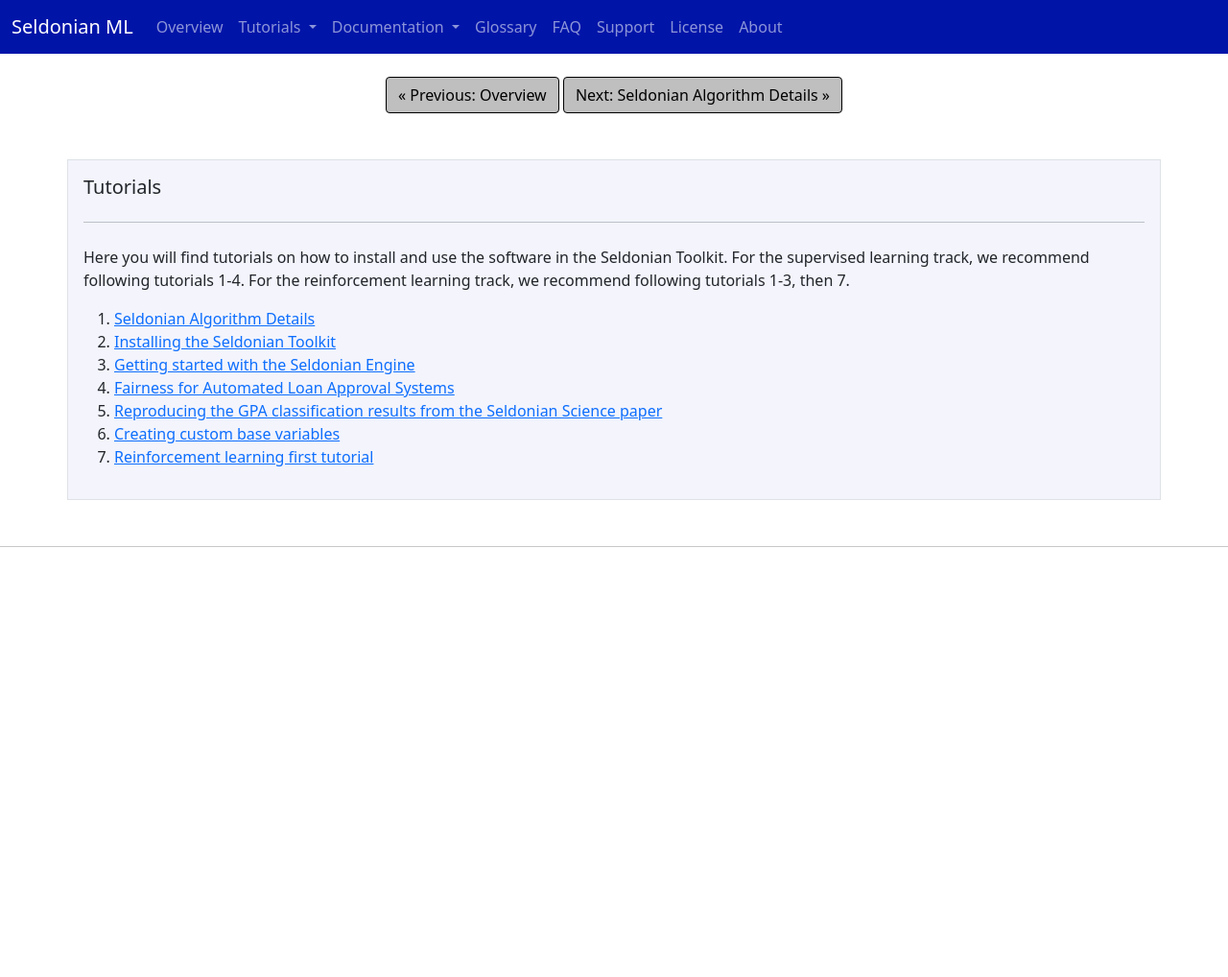
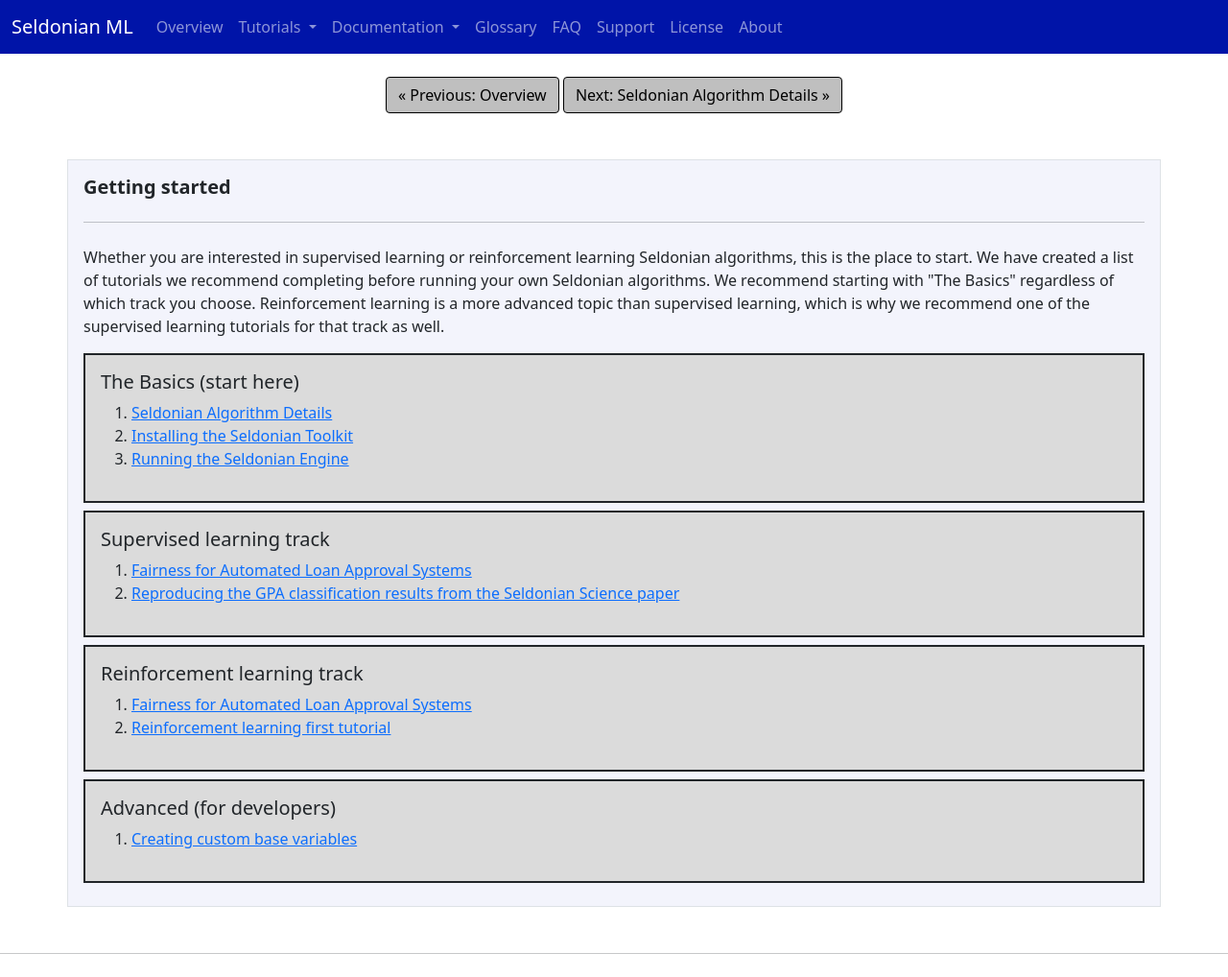
Before and after one commit to seldonian-framework/Tutorials, a Jekyll site: the page built from tutorials.md, in a window 1280 px wide. Shown: the whole page at 96% size. Built offline with Jekyll 4.4.1, drawn with Linux system fonts in a browser that asks for light colours; before the commit the page ends 900 px from its top, so only the background shows below that.

Commit message:
rename tutorials home to getting started; rename simple engine tutoril

```diff
--- a/_includes/header.html
+++ b/_includes/header.html
@@ -42,15 +42,15 @@
                             Tutorials
                         </a>
                         <ul class="dropdown-menu" aria-labelledby="navbarDropdown">
-                            <li><a class="dropdown-item" href="{{ "/tutorials/" | relative_url}}">Tutorials Home</a></li>
+                            <li><a class="dropdown-item" href="{{ "/tutorials/" | relative_url}}">Getting started</a></li>
                             <li><hr class="dropdown-divider"></li>
-                            <li><a class="dropdown-item" href="{{ "/tutorials/alg_details_tutorial/" | relative_url }}">1. Seldonian Algorithm Details</a></li>
-                            <li><a class="dropdown-item" href="{{ "/tutorials/install_toolkit_tutorial/" | relative_url }}">2. Installing the Seldonian Toolkit</a></li>
-                            <li><a class="dropdown-item" href="{{ "/tutorials/simple_engine_tutorial/" | relative_url }}">3. Getting started with the Seldonian Engine</a></li>
-                            <li><a class="dropdown-item" href="{{ "/tutorials/fair_loans_tutorial/" | relative_url }}">4. Fairness in loan decision making</a></li>
-                            <li><a class="dropdown-item" href="{{ "/tutorials/science_GPA_tutorial/" | relative_url }}">5. Reproducing Seldonian Science paper GPA classification results</a></li>
-                            <li><a class="dropdown-item" href="{{ "/tutorials/custom_base_variable_tutorial/" | relative_url }}">6. Creating custom base variables</a></li>
-                            <li><a class="dropdown-item" href="{{ "/tutorials/gridworld_RL_tutorial/" | relative_url }}">7. Reinforcement learning first tutorial</a></li>
+                            <li><a class="dropdown-item" href="{{ "/tutorials/alg_details_tutorial/" | relative_url }}">- Seldonian Algorithm Details</a></li>
+                            <li><a class="dropdown-item" href="{{ "/tutorials/install_toolkit_tutorial/" | relative_url }}">- Installing the Seldonian Toolkit</a></li>
+                            <li><a class="dropdown-item" href="{{ "/tutorials/simple_engine_tutorial/" | relative_url }}">- Getting started with the Seldonian Engine</a></li>
+                            <li><a class="dropdown-item" href="{{ "/tutorials/fair_loans_tutorial/" | relative_url }}">- Fairness in loan decision making</a></li>
+                            <li><a class="dropdown-item" href="{{ "/tutorials/science_GPA_tutorial/" | relative_url }}">- Reproducing Seldonian Science paper GPA classification results</a></li>
+                            <li><a class="dropdown-item" href="{{ "/tutorials/custom_base_variable_tutorial/" | relative_url }}">- Creating custom base variables</a></li>
+                            <li><a class="dropdown-item" href="{{ "/tutorials/gridworld_RL_tutorial/" | relative_url }}">- Reinforcement learning first tutorial</a></li>
                         </ul>
                     </li>
 
--- a/tutorials.md
+++ b/tutorials.md
@@ -10,30 +10,60 @@ permalink: /tutorials/
 
 <!-- Main Container -->
 <div class="container p-3 my-5 border" style="background-color: #f3f4fc;">
-    <h5 class="mb-3">Tutorials</h5>
+    <h5 class="mb-3"><b>Getting started</b></h5>
     <hr class="my-4">
-    <p>Here you will find tutorials on how to install and use the software in the Seldonian Toolkit. For the supervised learning track, we recommend following tutorials 1-4. For the reinforcement learning track, we recommend following tutorials 1-3, then 7. </p>
-    <ol>
-        <li>
-            <a href="{{ "/tutorials/alg_details_tutorial/" | relative_url}}">Seldonian Algorithm Details</a>
-        </li>
-        <li>
-            <a href="{{ "/tutorials/install_toolkit_tutorial/" | relative_url}}">Installing the Seldonian Toolkit</a>
-        </li>
-        <li>
-            <a href="{{ "/tutorials/simple_engine_tutorial/" | relative_url}}">Getting started with the Seldonian Engine</a>
-        </li>
-        <li>
-            <a href="{{ "/tutorials/fair_loans_tutorial/" | relative_url}}">Fairness for Automated Loan Approval Systems</a>
-        </li>
-        <li>
-            <a href="{{ "/tutorials/science_GPA_tutorial/" | relative_url}}">Reproducing the GPA classification results from the Seldonian Science paper</a>
-        </li>
-        <li>
-            <a href="{{ "/tutorials/custom_base_variable_tutorial/" | relative_url}}">Creating custom base variables</a>
-        </li>
-        <li>
-            <a href="{{ "/tutorials/gridworld_RL_tutorial/" | relative_url}}">Reinforcement learning first tutorial</a>
-        </li>
-    </ol>
+    <p>Whether you are interested in supervised learning or reinforcement learning Seldonian algorithms, this is the place to start. We have created a list of tutorials we recommend completing before running your own Seldonian algorithms. We recommend starting with "The Basics" regardless of which track you choose. Reinforcement learning is a more advanced topic than supervised learning, which is why we recommend one of the supervised learning tutorials for that track as well.</p>
+
+    <div class="container inset-box border border-dark border-2 p-3 my-2">
+        <h5>The Basics (start here)</h5>
+
+        <ol>
+            <li>
+                <a href="{{ "/tutorials/alg_details_tutorial/" | relative_url}}">Seldonian Algorithm Details</a>
+            </li>
+            <li>
+                <a href="{{ "/tutorials/install_toolkit_tutorial/" | relative_url}}">Installing the Seldonian Toolkit</a>
+            </li>
+            <li>
+                <a href="{{ "/tutorials/simple_engine_tutorial/" | relative_url}}">Running the Seldonian Engine</a>
+            </li>
+        </ol>
+    </div>
+
+    <div class="container inset-box border border-dark border-2 p-3 my-2">
+        <h5>Supervised learning track </h5>
+
+        <ol>
+            <li>
+                <a href="{{ "/tutorials/fair_loans_tutorial/" | relative_url}}">Fairness for Automated Loan Approval Systems</a>
+            </li>
+            <li>
+                <a href="{{ "/tutorials/science_GPA_tutorial/" | relative_url}}">Reproducing the GPA classification results from the Seldonian Science paper</a>
+            </li>
+        </ol>
+    </div>
+
+    <div class="container inset-box border border-dark border-2 p-3 my-2">
+        <h5>Reinforcement learning track </h5>
+
+        <ol>
+            <li>
+                <a href="{{ "/tutorials/fair_loans_tutorial/" | relative_url}}">Fairness for Automated Loan Approval Systems</a>
+            </li>
+            <li>
+                <a href="{{ "/tutorials/gridworld_RL_tutorial/" | relative_url}}">Reinforcement learning first tutorial</a>
+            </li>
+        </ol>
+    </div>
+
+    <div class="container inset-box border border-dark border-2 p-3 my-2">
+        <h5>Advanced (for developers) </h5>
+        <ol>
+            <li>
+                <a href="{{ "/tutorials/custom_base_variable_tutorial/" | relative_url}}">Creating custom base variables</a>
+            </li>
+
+        </ol>
+
+    </div>
 </div>
```
Also changed, not shown: _tutorials/alg_details_tutorial.md (+1 -1 lines), _tutorials/simple_engine_tutorial.md (+1 -1 lines), overview.md (+1 -1 lines).
